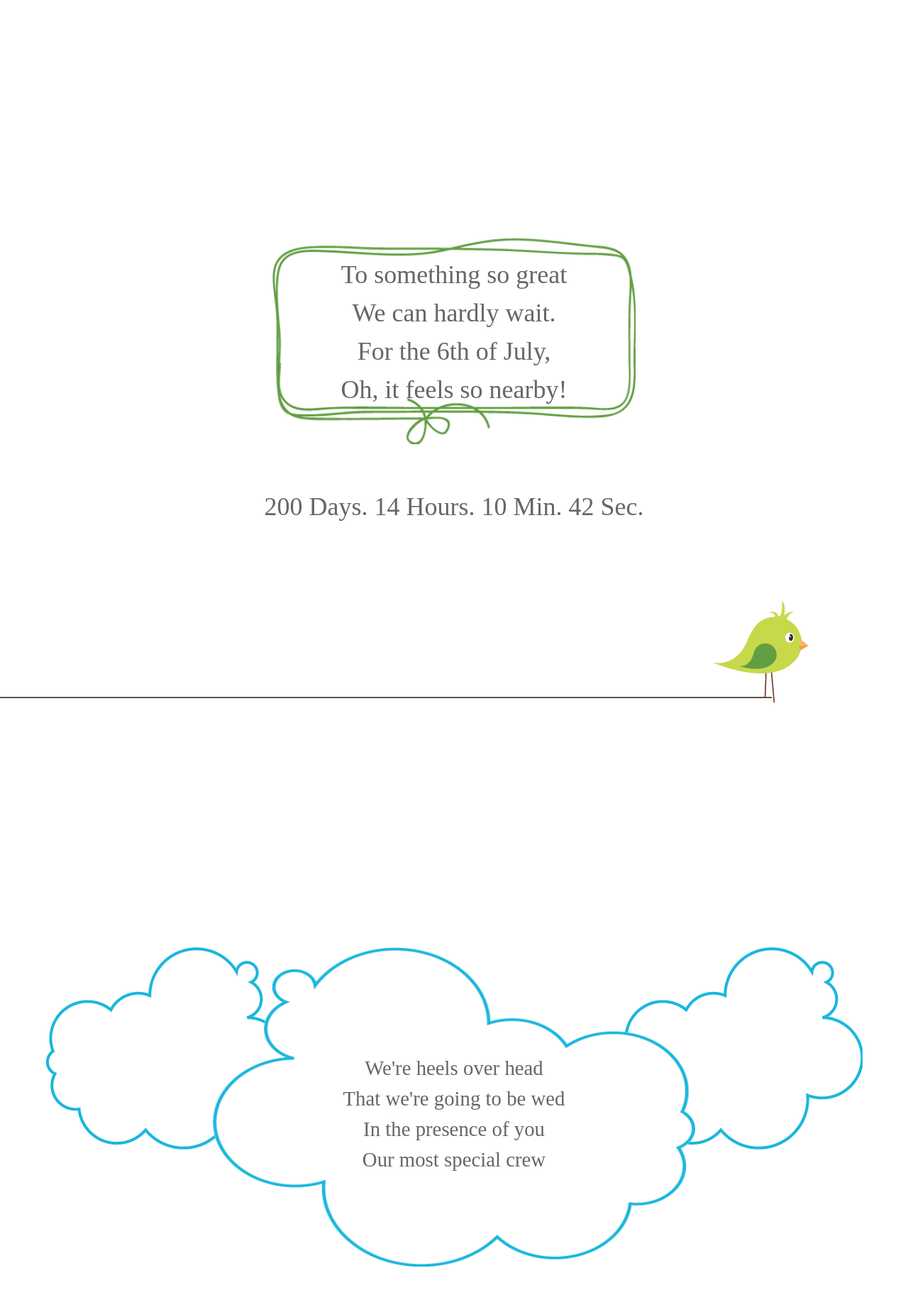
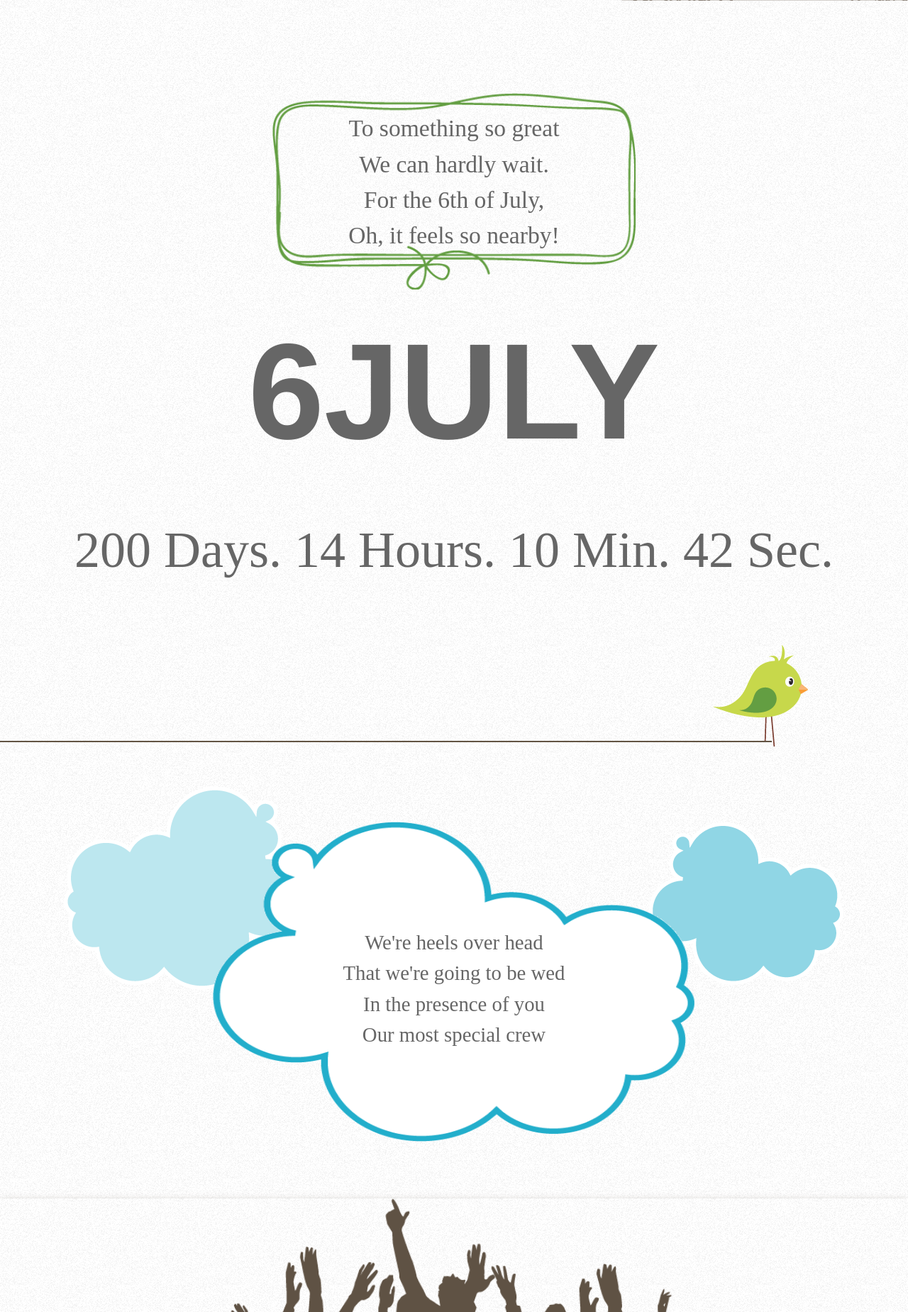
Before and after one commit to cmcrew/wedding, a PHP site: page / in a window 1280 px wide. Shown: the part 751-2600 px from the top of the page at 71% size. Run offline with PHP 8.4, Linux system fonts and the light colour scheme; some web fonts are replaced.

Commit message:
updated images, etc for screens 1-2

```diff
--- a/css/style.css
+++ b/css/style.css
@@ -11,7 +11,7 @@
 
 body {
     width:100%;
-    background: #fff;
+    background: url(../images/noise.png) #fff;
     font-family: 'Gentium Basic', serif;
     font-size: 1.5em;
     color: #666;
@@ -136,9 +136,8 @@
  ******************************************************/
 
 section#intro {
-    width: 100%;
-    height: 1000px;
-    text-align: center;
+    /*min-height: 800px;*/
+    margin-bottom: 200px;
 }
 #tree1 {
     position: absolute;
@@ -178,7 +177,8 @@
  ******************************************************/
 
 section#date {
-    height: 1000px
+    /*min-height: 800px;*/
+    margin-bottom: 100px;
 
 }
 .textblock3 {
@@ -190,11 +190,18 @@
     background-origin: content-box;
 }
 
-section#date p {
+.textblock3 p {
     text-align: center;
     padding: 25px 0 50px 0;
-    font-size: 1.5em;
+    font-size: 1.4em;
     line-height: 1.5em;
+}
+p.thedate {
+    font-family: helvetica, arial, sans-serif;
+    font-weight: 800;
+    font-size: 8.0em;
+    text-transform: uppercase;
+    margin: 20px 0;
 }
 .countdown {
     position: relative;
@@ -231,7 +238,8 @@
  ******************************************************/
 
 section#heelsoverhead {
-    height: 1200px;
+    /*min-height: 800px;    */
+    margin-bottom: 100px;
 }
 .textblock4 {
     position: relative;
@@ -239,7 +247,7 @@
     margin: 0 auto;
     width: 50%;
     padding: 20px;
-    background: url(../images/Large-Cloud.png) no-repeat;
+    background: url(../images/center-cloud.png) no-repeat;
     background-size: 100% 100%;
     background-origin: border-box;
 }
@@ -252,25 +260,29 @@
 #cloud-left {
     position: absolute;
     float: left;
-    left: 5%;
+    left: 7%;
+    margin-top: -50px;
     /*z-index: 1;*/
 }
 #cloud-right {
     position: absolute;
-    right: 5%;
     float: right;
+    right: 7%;
     /*z-index: -1;*/
 }
 #crowd {
     position: relative;
     z-index: 100;
-    float: right;
-    width: 70%;
+    width: 100%;
     margin-right: 5%;
     margin-top: 80px;
+    border-bottom: 1px solid #5F5244;
+    box-shadow: 0 10px 15px #5F5244;
 }
 #crowd img {
-    width: 100%;
+    position: relative;
+    margin-bottom: -10px;
+    width: 70%;
 }
 /******************************************************
 
@@ -501,6 +513,9 @@
     #cloud-left, #cloud-right {
         display: none;
     }
+    p.thedate {
+        font-size: 4.0em;
+    }
     footer p.right {
         float: left;
     }
--- a/index.html
+++ b/index.html
@@ -21,7 +21,7 @@
     <div id="wrapper">
 
         <section id="intro">
-	    <img id="tree1" src="images/tree1363.png" alt=""/>
+	    <img id="tree1" src="images/tree1363_shortline.png" alt=""/>
 	    <div class="sign"></div>
 	    <div class="circles">
 		<div class="fullcircle"></div>
@@ -52,16 +52,18 @@
 		For the 6th of July,<br/>
 		Oh, it feels so nearby!</p>
 	    </div>
+	    <p class="thedate">6July</p>
 	    <div class="countdown">
 		<p>200 Days. 14 Hours. 10 Min. 42 Sec.</p>
 	    </div>
 	    <img id="bird" src="images/green-birdie.png" alt="">
 	    <hr>
+	    <div class="clear"></div>
         </section>
 
         <section id="heelsoverhead">
-	    <img id="cloud-left" src="images/small-cloud.png" alt="">
-	    <img id="cloud-right" src="images/small-cloud.png" alt="">
+	    <img id="cloud-left" src="images/cloud-left.png" alt="">
+	    <img id="cloud-right" src="images/cloud-right.png" alt="">
 	    <div class="textblock4">
 		<p>We're heels over head<br/>
 		That we're going to be wed<br/>
@@ -71,8 +73,9 @@
 	    <!--Why do these have to be after the text in markup in order to not affect the text layout?-->
 
 	    <div id="crowd">
-		<img src="images/Special-Crew.png" alt="">
+		<img src="images/crowd2.png" alt="">
 	    </div>
+	    <!--<hr>-->
         </section>
      <!--
         <section id="website">
```
Also changed, not shown: images/center-cloud.png (added), images/cloud-left.png (added), images/cloud-right.png (added), images/crowd2.png (added), images/noise.png (added), images/tree1363_noline.png (added), images/tree1363_shortline.png (added).
